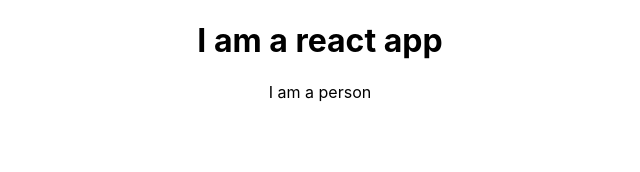
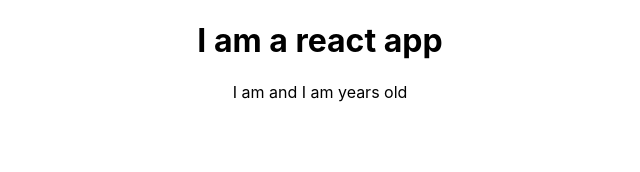
Before and after one commit to riderjensen/react-practice, a React (Create React App) app: page / in a window 1280 px wide. Shown: the top 172 px of the page, without its empty margins (320-960 px from the left). Built offline with nearby package versions, Linux system fonts and the light colour scheme.

Commit message:
Add children

```diff
--- a/src/Person/Person.js
+++ b/src/Person/Person.js
@@ -1,7 +1,12 @@
 import React from 'react';
 
-const person = () => {
-	return <p>I am a person</p>
+const person = (props) => {
+	return (
+		<div>
+			<p>I am {props.name} and I am {props.age} years old</p>
+			<p>{props.children}</p>
+		</div>
+	)
 }
 
 export default person;
```
